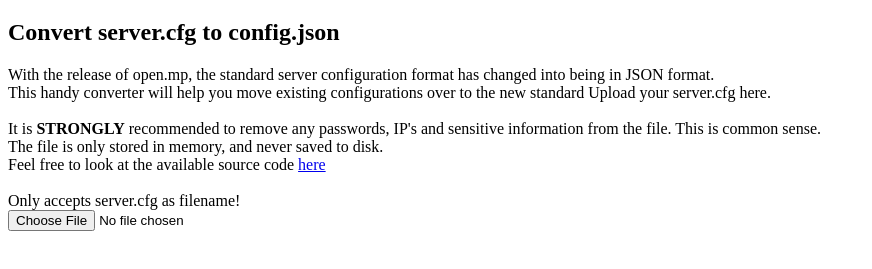
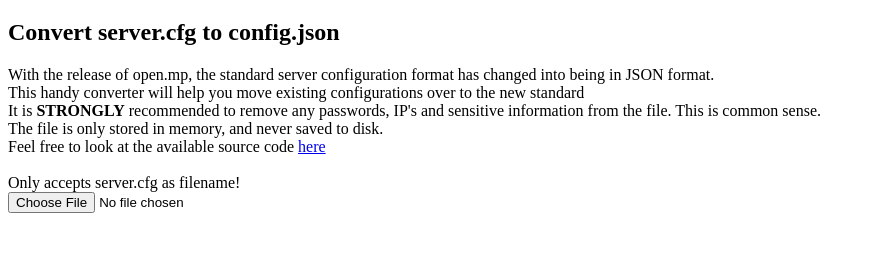
Before and after one commit to dennorske/openmp-config-converter, a plain HTML site: page index.html in a window 1280 px wide. Shown: the part 61-330 px from the top of the page, without its empty margins (0-872 px from the left). Drawn offline with Linux system fonts and the light colour scheme.

Commit message:
Remove forgotten text

```diff
--- a/index.html
+++ b/index.html
@@ -6,7 +6,7 @@
     <h2>Convert server.cfg to config.json</h2>
     <a>With the release of open.mp, the standard server configuration format has changed into being in JSON format.<br>
     This handy converter will help you move existing configurations over to the new standard</a>
-    <a>Upload your server.cfg here. <br><br>It is <b>STRONGLY</b> recommended to remove any passwords,
+    <br>It is <b>STRONGLY</b> recommended to remove any passwords,
                 IP's and sensitive information from the file. This is common sense.
                 <br>The file is only stored in memory, and never saved to disk.
                 <br>Feel free to look at the available source code <a href="https://github.com/dennorske/openmp-config-converter">here</a><br>
```
